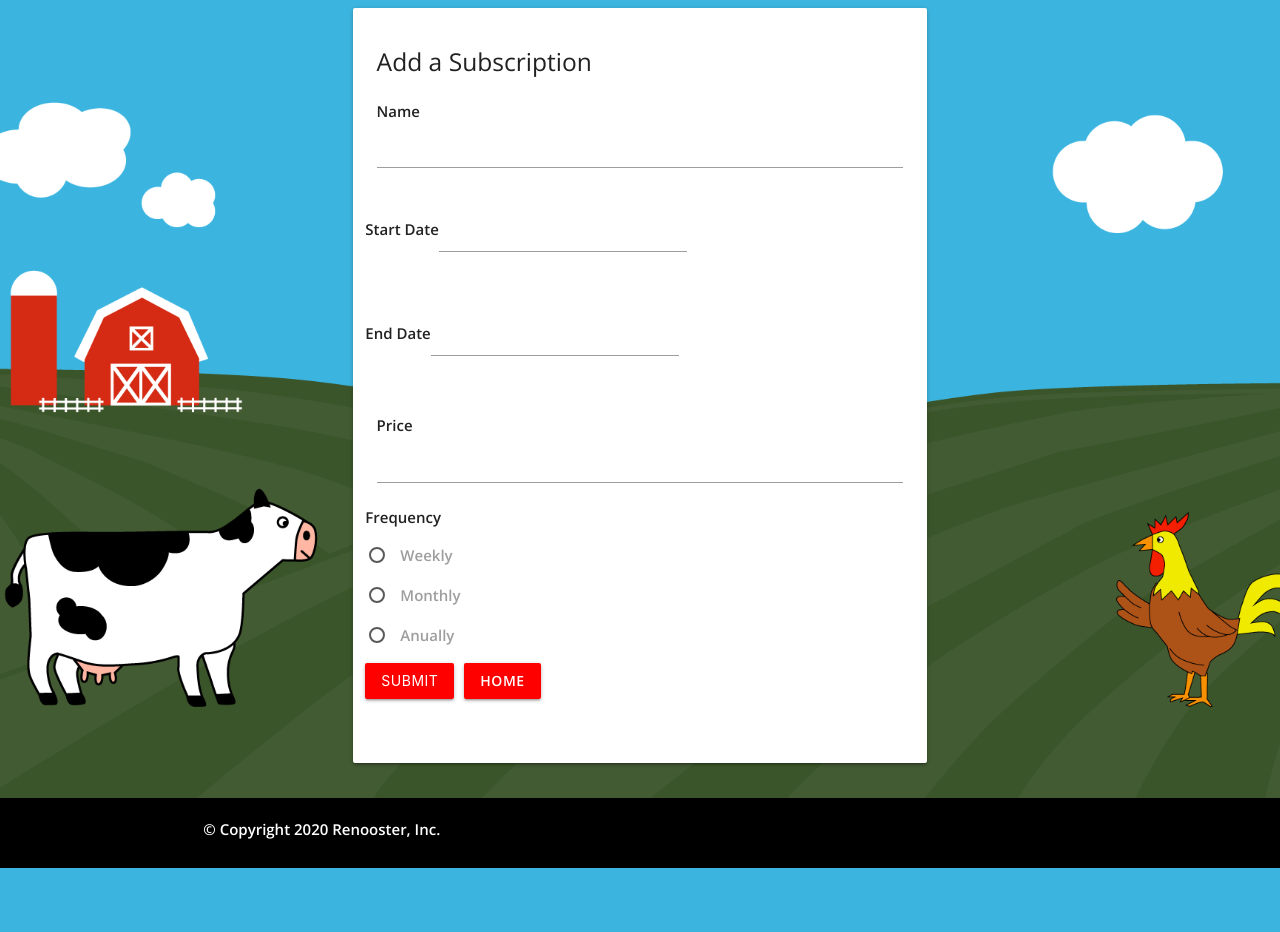
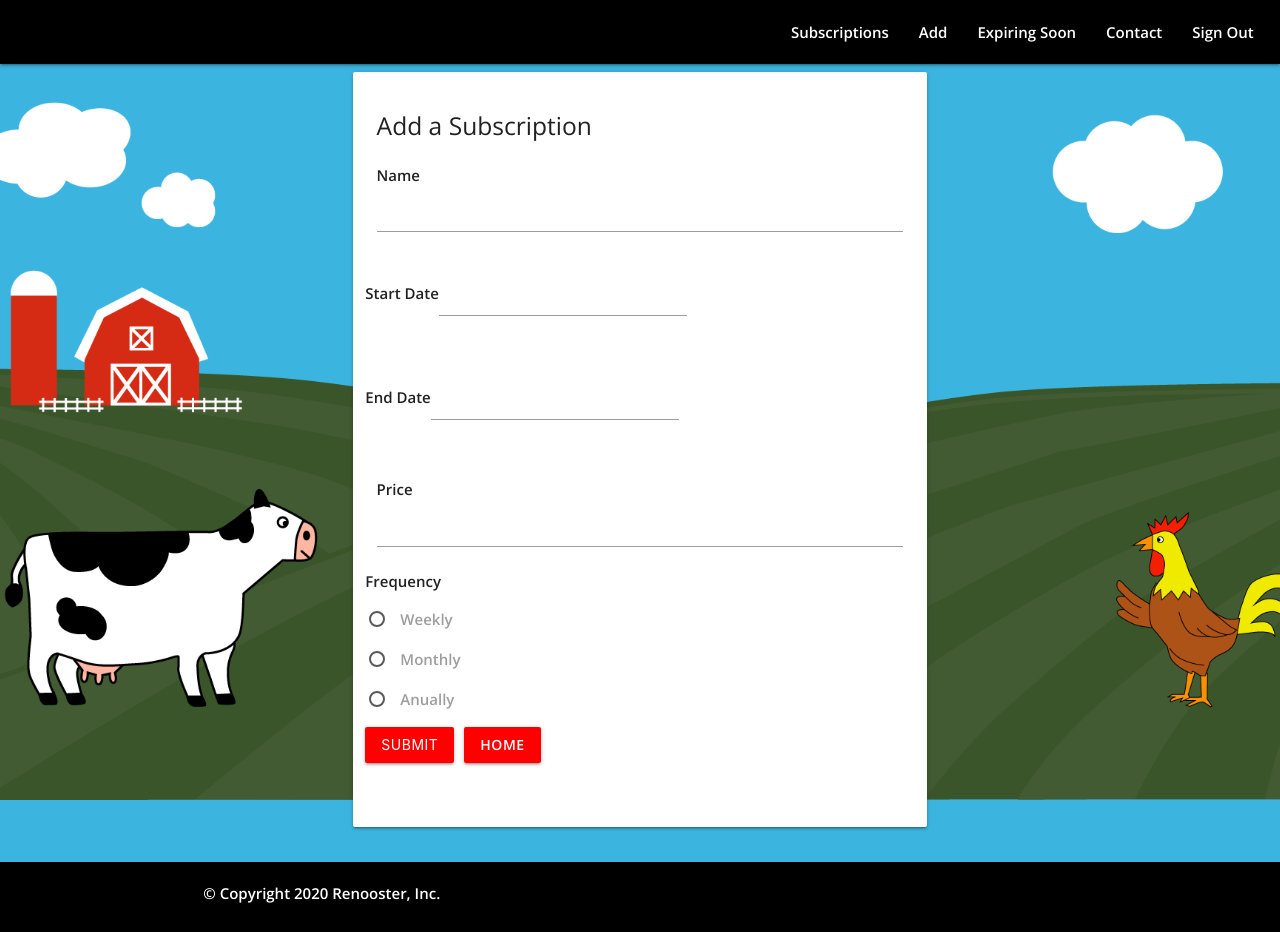
Before and after one commit to ckaley/renooster-too, a React (Create React App) app in the folder client/: page /edit/1 in a window 1280 px wide. Before the commit the page ends 868 px from the top, so only its background shows below. Built offline with nearby package versions, Linux system fonts and the light colour scheme; no server answers; a web font is replaced by a local one.

Commit message:
working datepicker while editing

```diff
--- a/client/package.json
+++ b/client/package.json
@@ -10,6 +10,7 @@
     "@fortawesome/react-fontawesome": "^0.1.11",
     "axios": "^0.19.2",
     "moment": "^2.27.0",
+    "moment-timezone": "^0.5.31",
     "react": "^16.13.1",
     "react-datepicker": "^3.1.3",
     "react-dom": "^16.13.1",
--- a/client/src/components/Navbar.js
+++ b/client/src/components/Navbar.js
@@ -3,56 +3,56 @@ import React from "react";
 import { Link, NavLink, useLocation } from "react-router-dom";
 
 const Navbar = ({ profile }) => {
-  return null;
-  // // // destructure profile
-  // const { firstName, lastName } = profile;
+  // return null;
+  // // destructure profile
+  const { firstName, lastName } = profile;
 
-  // // react router hook variable
-  // let location = useLocation();
-  // console.log(location.pathname);
+  // react router hook variable
+  let location = useLocation();
+  console.log(location.pathname);
 
-  // if (location.pathname === "/" || location.pathname === "/signup") {
-  //   return null;
-  // } else {
-  //   return (
-  //     <nav className="navbar">
-  //       <div className="row">
-  //         <div className="col s12">
-  //           <Link to="/" className="brand-logo">
-  //             {firstName} {lastName}
-  //           </Link>
-  //           <ul id="nav-mobile" className="right hide-on-med-and-down">
-  //             <li>
-  //               <NavLink exact to="/subscriptions">
-  //                 Subscriptions
-  //               </NavLink>
-  //             </li>
-  //             <li>
-  //               <NavLink exact to="/add">
-  //                 Add
-  //               </NavLink>
-  //             </li>
-  //             <li>
-  //               <NavLink exact to="/expiring">
-  //                 Expiring Soon
-  //               </NavLink>
-  //             </li>
-  //             <li>
-  //               <NavLink exact to="/contact">
-  //                 Contact
-  //               </NavLink>
-  //             </li>
-  //             <li>
-  //               <NavLink exact to="/">
-  //                 Sign Out
-  //               </NavLink>
-  //             </li>
-  //           </ul>
-  //         </div>
-  //       </div>
-  //     </nav>
-  //   );
-  // }
+  if (location.pathname === "/" || location.pathname === "/signup") {
+    return null;
+  } else {
+    return (
+      <nav className='navbar'>
+        <div className='row'>
+          <div className='col s12'>
+            <Link to='/' className='brand-logo'>
+              {firstName} {lastName}
+            </Link>
+            <ul id='nav-mobile' className='right hide-on-med-and-down'>
+              <li>
+                <NavLink exact to='/subscriptions'>
+                  Subscriptions
+                </NavLink>
+              </li>
+              <li>
+                <NavLink exact to='/add'>
+                  Add
+                </NavLink>
+              </li>
+              <li>
+                <NavLink exact to='/expiring'>
+                  Expiring Soon
+                </NavLink>
+              </li>
+              <li>
+                <NavLink exact to='/contact'>
+                  Contact
+                </NavLink>
+              </li>
+              <li>
+                <NavLink exact to='/'>
+                  Sign Out
+                </NavLink>
+              </li>
+            </ul>
+          </div>
+        </div>
+      </nav>
+    );
+  }
 };
 
 export default Navbar;
--- a/client/src/pages/Add.js
+++ b/client/src/pages/Add.js
@@ -4,6 +4,8 @@ import { useHistory, Link } from "react-router-dom";
 import axios from "axios";
 import DatePicker from "react-datepicker";
 import "react-datepicker/dist/react-datepicker.css";
+
+import moment from "moment-timezone";
 
 class Subscription extends React.Component {
   constructor(props) {
@@ -25,6 +27,7 @@ class Subscription extends React.Component {
   handleSubmit(event) {
     event.preventDefault();
     console.log("handleSubmit");
+    console.log("THIS IS THE STARTDATE =" + this.state.startDate);
     axios
       .post("/api/subscriptions", {
         name: this.state.name,
--- a/client/src/pages/Edit.js
+++ b/client/src/pages/Edit.js
@@ -27,7 +27,8 @@ class Subscription extends React.Component {
     axios
       .get(`/api/subscriptions/${id}`)
       .then((res) => {
-        console.log(res.data);
+        console.log("THIS IS RES: " + res);
+        console.log("THIS IS RES.data.startdate: " + res.data.startDate);
       })
       .catch((err) => {
         console.log(err);
@@ -84,11 +85,13 @@ class Subscription extends React.Component {
     axios
       .get(`/api/subscriptions/${this.props.match.params.id}`)
       .then((res) => {
+        let newStartDate = new Date(res.data.startDate);
+        let newEndDate = new Date(res.data.endDate);
         this.setState({
           id: res.data._id,
           name: res.data.name,
-          startDate: "",
-          endDate: "",
+          startDate: newStartDate,
+          endDate: newEndDate,
           price: res.data.price,
           frequency: res.data.frequency,
         });
```
Also changed, not shown: 1 other file (tests, documents, lock files or other folders).
